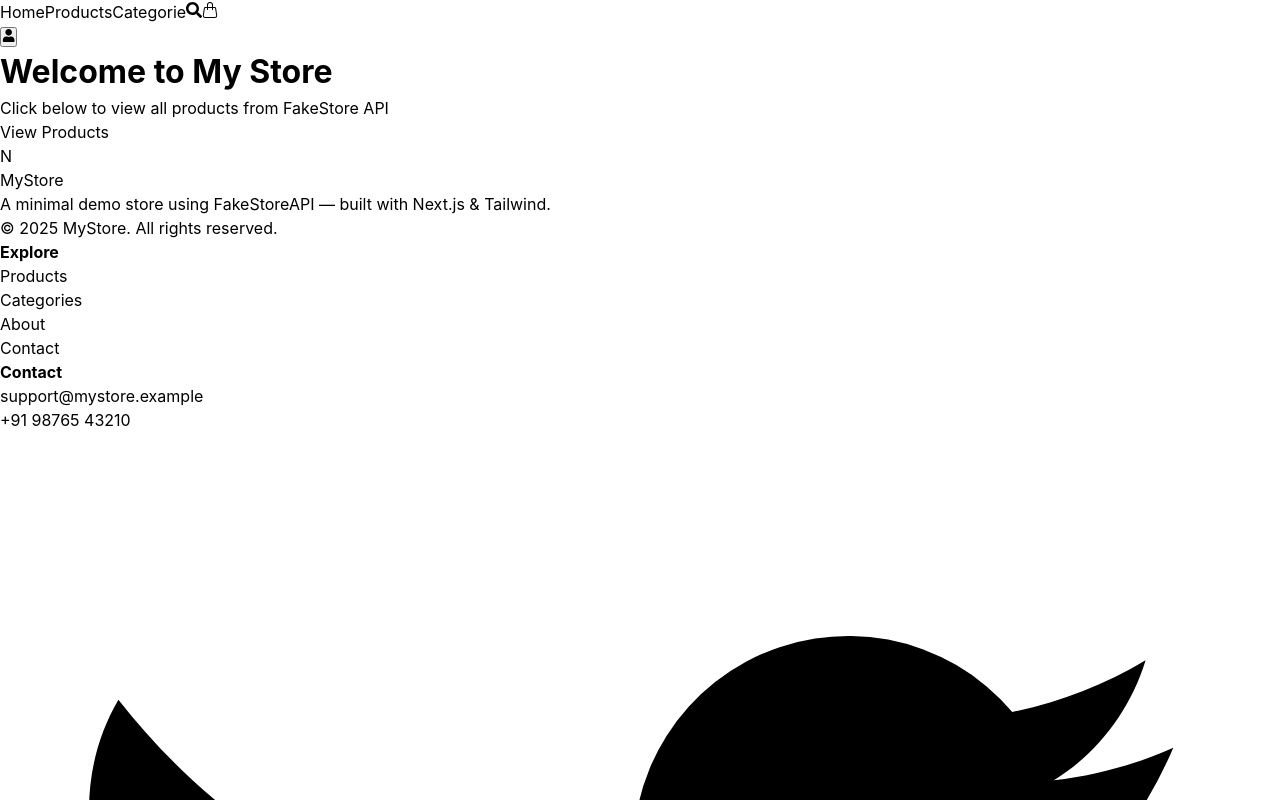
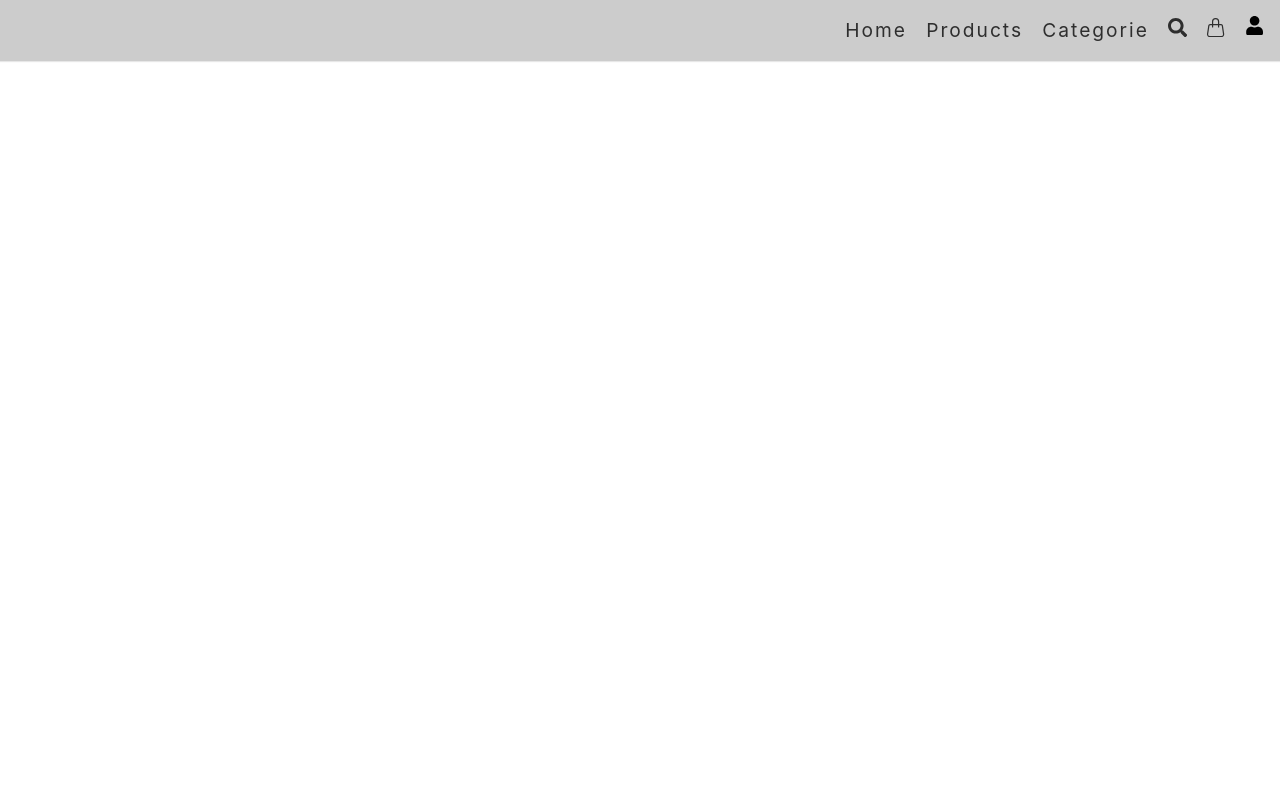
Before and after one commit to tejaskamble99/mern-ecommerce-store, a Next.js app in the folder frontend/: page / in a window 1280 px wide. Shown: the top 800 px of the page. Built offline with nearby package versions, Linux system fonts and the light colour scheme.

Commit message:
Header updating

```diff
--- a/frontend/src/app/(root)/layout.tsx
+++ b/frontend/src/app/(root)/layout.tsx
@@ -3,6 +3,7 @@
 
 import Header from '@/components/layout/Header';
 import Footer from '@/components/layout/Footer';
+
 
 export default function ShopLayout({
   children,
@@ -15,7 +16,7 @@ export default function ShopLayout({
       <main className="flex-1 max-w-7xl w-full mx-auto px-4 sm:px-6 lg:px-8 py-8">
         {children}
       </main>
-      <Footer />
+      {/* <Footer /> */}
     </>
   );
 }
--- a/frontend/src/app/(root)/page.tsx
+++ b/frontend/src/app/(root)/page.tsx
@@ -1,20 +1,9 @@
+import "@/styles/app.scss";
+
 export default function Home() {
   return (
-    <div className="min-h-screen flex flex-col justify-center items-center text-center">
-      <h1 className="text-3xl font-bold mb-4">
-        Welcome to My Store
-      </h1>
+    <div >
 
-      <p className="text-gray-600 mb-6">
-        Click below to view all products from FakeStore API
-      </p>
-
-      <a
-        href="/products"
-        className="px-6 py-3 bg-blue-600 text-white rounded-lg hover:bg-blue-700 transition"
-      >
-        View Products
-      </a>
     </div>
   );
 }
--- a/frontend/src/components/layout/Header.tsx
+++ b/frontend/src/components/layout/Header.tsx
@@ -14,6 +14,7 @@ export default function Header() {
     console.log("logout...");
   }
   return (
+    <div className="navbar">
     <nav className="header">
       <Link href="/">Home</Link>
       <Link href="/products">Products</Link>
@@ -54,5 +55,6 @@ export default function Header() {
         </Link>
       )}
     </nav>
+    </div>
   );
 }
--- a/frontend/src/styles/app.scss
+++ b/frontend/src/styles/app.scss
@@ -15,12 +15,22 @@ a {
   color: black;
 }
 
+$color1: white;
+$color2: rgb(46, 46, 46);
+$color3: rgb(0, 104, 136);
+
+body {
+  user-select: none;
+}
+
 .red {
   color: red;
 }
+
 .purple {
   color: rgb(47, 0, 255);
 }
+
 .green {
   color: rgb(0, 195, 0);
 }
@@ -33,33 +43,94 @@ a {
 @import "admin-styles/dashboardapp";
 @import "admin-styles/mediaquery";
 
+
+
+
+.navbar{
+  background-color: #CCCCCC;
+  padding: 1rem;
+  box-shadow: 0px 1px 1px rgba(0, 0, 0, 0.093);
+}
+.header {
+  @include flex(row, flex-end, stretch, 1.2rem);
+
+  a {
+    color: $color2;
+    letter-spacing: 2px;
+    font-size: 1.2rem;
+
+    &:hover {
+      color: $color3;
+    }
+  }
+
+  button {
+    border: none;
+    font-size: 1.2rem;
+    cursor: pointer;
+    background-color: transparent;
+
+    &:hover {
+      color: $color3;
+    }
+  }
+
+  dialog {
+    border: 1px solid #ccc;
+    border-radius: 5px;
+    padding: 10px;
+    width: 100px;
+    position: absolute;
+    left: calc(100% - 100px);
+    top: 8%;
+
+    >div {
+      @include flex(column, flex-start, center, 0.25rem);
+
+
+    }
+  }
+}
+
+
+
+
+
+
+
 .admin-container {
   @include grid(1fr 4fr, 2rem);
   height: 100vh;
   background-color: rgb(247, 247, 247);
-  > aside {
+
+  >aside {
     width: 100%;
     background-color: white;
     padding: 1rem;
     z-index: 10;
     overflow-y: auto;
+
     &::-webkit-scrollbar {
       display: none;
     }
 
-    > div {
+    >div {
       margin: 2rem 1rem;
-      > h5 {
+
+      >h5 {
         @include heading(2px);
         opacity: 0.8;
         margin: 1rem 0;
       }
-      > ul {
+
+      >ul {
         @include flex(column, unset, unset, 0.5rem);
         list-style: none;
-        > li {
+
+        >li {
           padding: 0.5rem 1rem;
           border-radius: 10px;
+
           a {
             color: rgba(0, 0, 0, 0.825);
             @include flex(row, unset);
@@ -73,6 +144,7 @@ a {
 .table {
   border-collapse: collapse;
   width: 100%;
+
   th,
   td {
     padding: 8px;
@@ -102,6 +174,7 @@ a {
         object-fit: contain;
         border-radius: 10px;
       }
+
       a {
         text-decoration: none;
         background-color: rgba(44, 104, 255, 0.455);
@@ -109,6 +182,7 @@ a {
         padding: 0.25rem 0.5rem;
         border-radius: 10px;
       }
+
       button {
         width: 2rem;
         height: 2rem;
@@ -118,6 +192,7 @@ a {
         background-color: transparent;
         cursor: pointer;
         color: rgb(255, 44, 44);
+
         &:hover {
           opacity: 0.6;
         }
@@ -137,7 +212,8 @@ a {
 .table-pagination {
   @include flex;
   padding: 2rem;
-  > button {
+
+  >button {
     padding: 0.5rem 1rem;
     border: none;
     outline: none;
@@ -145,6 +221,7 @@ a {
     cursor: pointer;
     background-color: rgba(0, 115, 255);
     color: white;
+
     &:disabled {
       background-color: rgba(0, 115, 255, 0.1);
       cursor: not-allowed;
@@ -186,7 +263,8 @@ a {
   width: 100%;
   height: 100vh;
   @include flex;
-  > div {
+
+  >div {
     @include square(10rem);
     border-radius: 50%;
     border-top: 1rem solid rgb(43, 43, 43);
@@ -202,6 +280,7 @@ a {
     transform: rotateZ(360deg);
   }
 }
+
 @keyframes up-and-down {
   to {
     transform: translate(-50%, -20%);
```
